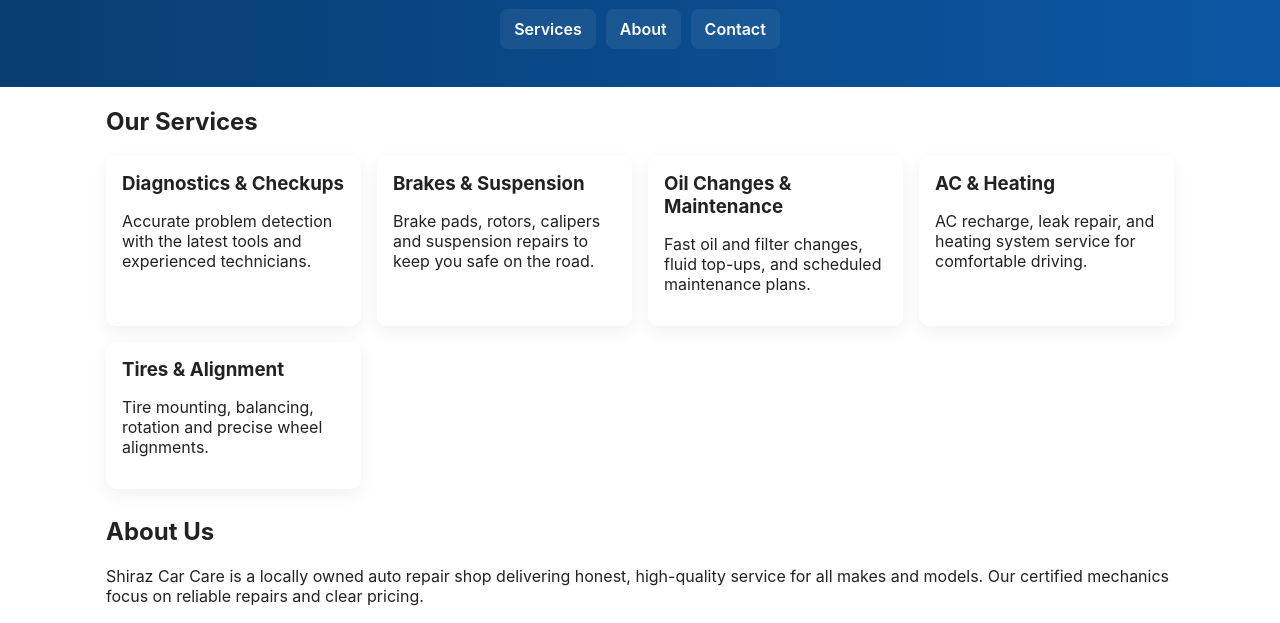
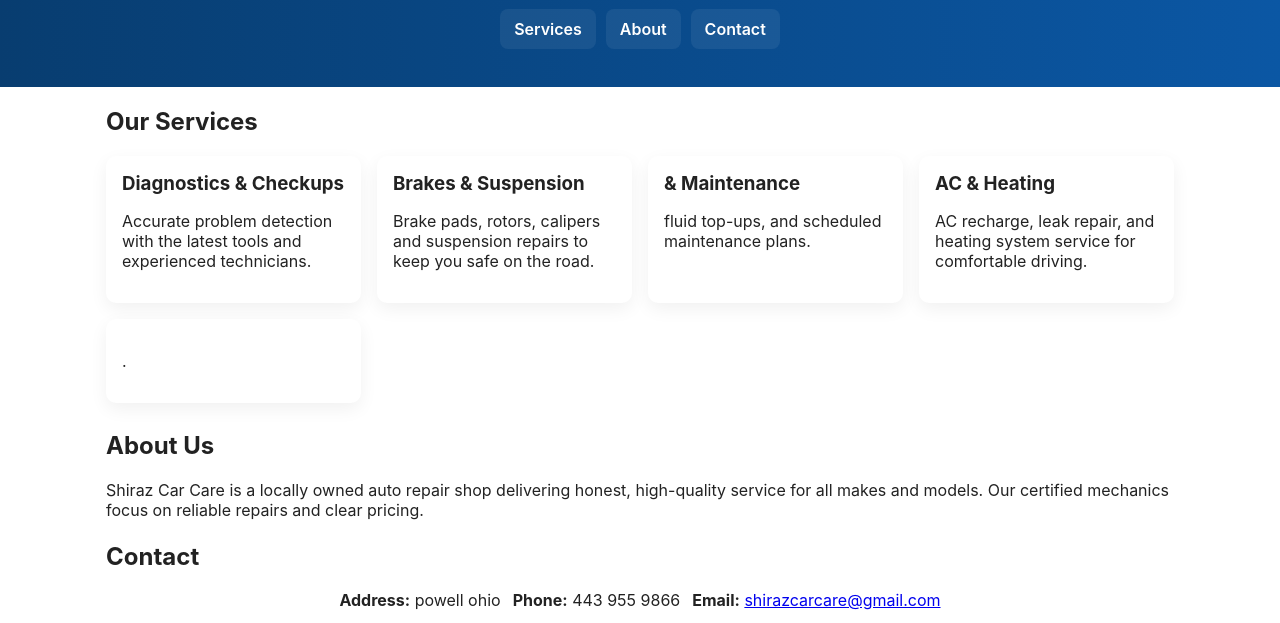
Before and after one commit to ehsanebrahimnejad/shiraz_car_care, a plain HTML site: page index.html in a window 1280 px wide. Shown: the part 299-922 px from the top of the page. Drawn offline with Linux system fonts and the light colour scheme.

Commit message:
Update index.html

```diff
--- a/index.html
+++ b/index.html
@@ -58,16 +58,16 @@
           <p>Brake pads, rotors, calipers and suspension repairs to keep you safe on the road.</p>
         </article>
         <article class="card">
-          <h3>Oil Changes & Maintenance</h3>
-          <p>Fast oil and filter changes, fluid top-ups, and scheduled maintenance plans.</p>
+          <h3>  & Maintenance</h3>
+          <p> fluid top-ups, and scheduled maintenance plans.</p>
         </article>
         <article class="card">
           <h3>AC & Heating</h3>
           <p>AC recharge, leak repair, and heating system service for comfortable driving.</p>
         </article>
         <article class="card">
-          <h3>Tires & Alignment</h3>
-          <p>Tire mounting, balancing, rotation and precise wheel alignments.</p>
+          <h3> </h3>
+          <p> .</p>
         </article>
       </div>
     </section>
@@ -80,12 +80,12 @@
     <section id="contact" style="margin-top:22px;">
       <h2>Contact</h2>
       <div class="contact-row">
-        <div><strong>Address:</strong> Example Street, Shiraz</div>
+        <div><strong>Address:</strong> powell ohio</div>
         <div><strong>Phone:</strong> 443 955 9866</div>
         <div><strong>Email:</strong> <a href="mailto:ehsanebrahimnejad2008@gmail.com">shirazcarcare@gmail.com</a></div>
       </div>
       <p style="text-align:center; margin-top:16px;">
-        <a class="btn" href="tel:+987112345678">Call Now</a>
+        <a class="btn" href="tel:443-955-9866">Call Now</a>
         <a class="btn" href="mailto:shirazcarcare@gmail.com" style="background:#333;">Email Us</a>
       </p>
     </section>
```
